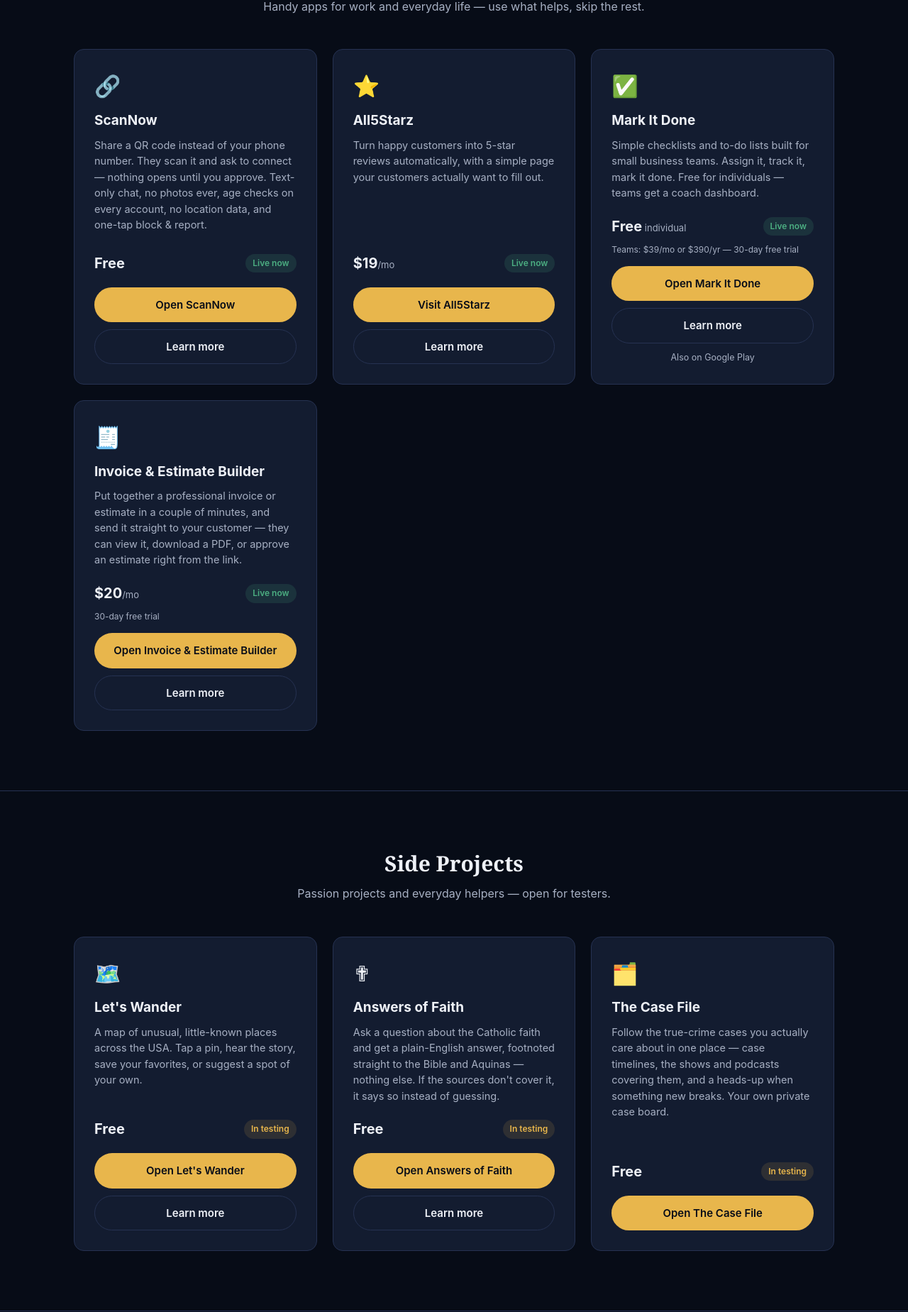
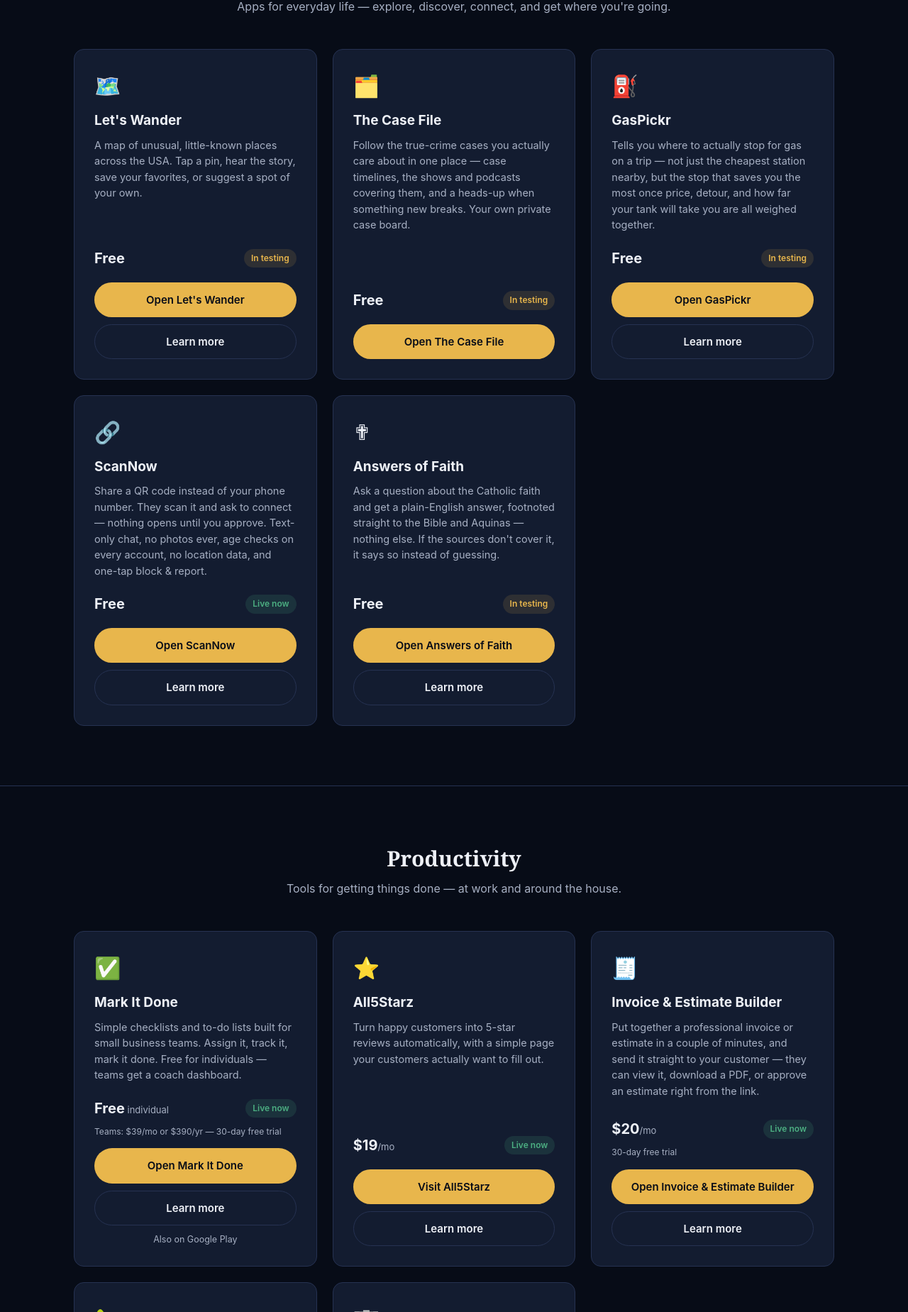
Before and after one commit to john-hankerd/40th-floor, a plain HTML site: page index.html in a window 1280 px wide. Shown: the part 671-2520 px from the top of the page at 71% size. Drawn offline with Linux system fonts and the light colour scheme.

Commit message:
Reorder hub into For You / Productivity, personal first
For You: Let's Wander, The Case File, GasPickr, ScanNow, Answers of Faith.
Productivity: Mark It Done, All5Starz, Invoice Builder, Mortgage &
Investment calculators. Rename GasPicker -> GasPickr on the hub.

Co-Authored-By: Claude Opus 4.8 <noreply@anthropic.com>

```diff
--- a/index.html
+++ b/index.html
@@ -50,8 +50,8 @@
   <div class="wrap header-inner">
     <a href="#" class="logo">40<span>th</span> Floor</a>
     <nav class="main-nav">
-      <a href="#apps">Apps</a>
-      <a href="#tools">Free Tools</a>
+      <a href="#apps">For You</a>
+      <a href="#tools">Productivity</a>
       <a href="#about">How it works</a>
       <a href="#contact">Contact</a>
     </nav>
@@ -71,10 +71,51 @@
 
 <section class="apps" id="apps">
   <div class="wrap">
-    <h2>The Apps</h2>
-    <p class="section-sub">Handy apps for work and everyday life — use what helps, skip the rest.</p>
+    <h2>For You</h2>
+    <p class="section-sub">Apps for everyday life — explore, discover, connect, and get where you're going.</p>
 
     <div class="app-grid">
+
+      <article class="app-card">
+        <div class="app-icon">🗺️</div>
+        <h3>Let's Wander</h3>
+        <p class="app-desc">A map of unusual, little-known places across the USA. Tap a pin, hear the story, save your favorites, or suggest a spot of your own.</p>
+        <div class="app-meta">
+          <span class="app-price">Free</span>
+          <span class="app-status status-testing">In testing</span>
+        </div>
+        <div class="app-actions">
+          <a class="btn btn-primary app-cta" href="/letswander/">Open Let's Wander</a>
+          <a class="btn btn-outline app-cta" href="/apps/letswander/">Learn more</a>
+        </div>
+      </article>
+
+      <article class="app-card">
+        <div class="app-icon">🗂️</div>
+        <h3>The Case File</h3>
+        <p class="app-desc">Follow the true-crime cases you actually care about in one place — case timelines, the shows and podcasts covering them, and a heads-up when something new breaks. Your own private case board.</p>
+        <div class="app-meta">
+          <span class="app-price">Free</span>
+          <span class="app-status status-testing">In testing</span>
+        </div>
+        <div class="app-actions">
+          <a class="btn btn-primary app-cta" href="/casefile/">Open The Case File</a>
+        </div>
+      </article>
+
+      <article class="app-card">
+        <div class="app-icon">⛽</div>
+        <h3>GasPickr</h3>
+        <p class="app-desc">Tells you where to actually stop for gas on a trip — not just the cheapest station nearby, but the stop that saves you the most once price, detour, and how far your tank will take you are all weighed together.</p>
+        <div class="app-meta">
+          <span class="app-price">Free</span>
+          <span class="app-status status-testing">In testing</span>
+        </div>
+        <div class="app-actions">
+          <a class="btn btn-primary app-cta" href="/gaspicker/">Open GasPickr</a>
+          <a class="btn btn-outline app-cta" href="/apps/gaspicker/">Learn more</a>
+        </div>
+      </article>
 
       <article class="app-card">
         <div class="app-icon">🔗</div>
@@ -91,18 +132,29 @@
       </article>
 
       <article class="app-card">
-        <div class="app-icon">⭐</div>
-        <h3>All5Starz</h3>
-        <p class="app-desc">Turn happy customers into 5-star reviews automatically, with a simple page your customers actually want to fill out.</p>
+        <div class="app-icon">&#10015;</div>
+        <h3>Answers of Faith</h3>
+        <p class="app-desc">Ask a question about the Catholic faith and get a plain-English answer, footnoted straight to the Bible and Aquinas &mdash; nothing else. If the sources don't cover it, it says so instead of guessing.</p>
         <div class="app-meta">
-          <span class="app-price">$19<span>/mo</span></span>
-          <span class="app-status status-live">Live now</span>
+          <span class="app-price">Free</span>
+          <span class="app-status status-testing">In testing</span>
         </div>
         <div class="app-actions">
-          <a class="btn btn-primary app-cta" href="https://all5starz.com" target="_blank" rel="noopener">Visit All5Starz</a>
-          <a class="btn btn-outline app-cta" href="https://all5starz.com" target="_blank" rel="noopener">Learn more</a>
+          <a class="btn btn-primary app-cta" href="/answersoffaith/">Open Answers of Faith</a>
+          <a class="btn btn-outline app-cta" href="/apps/answersoffaith/">Learn more</a>
         </div>
       </article>
+
+    </div>
+  </div>
+</section>
+
+<section class="apps" id="tools">
+  <div class="wrap">
+    <h2>Productivity</h2>
+    <p class="section-sub">Tools for getting things done — at work and around the house.</p>
+
+    <div class="app-grid">
 
       <article class="app-card">
         <div class="app-icon">✅</div>
@@ -121,6 +173,20 @@
       </article>
 
       <article class="app-card">
+        <div class="app-icon">⭐</div>
+        <h3>All5Starz</h3>
+        <p class="app-desc">Turn happy customers into 5-star reviews automatically, with a simple page your customers actually want to fill out.</p>
+        <div class="app-meta">
+          <span class="app-price">$19<span>/mo</span></span>
+          <span class="app-status status-live">Live now</span>
+        </div>
+        <div class="app-actions">
+          <a class="btn btn-primary app-cta" href="https://all5starz.com" target="_blank" rel="noopener">Visit All5Starz</a>
+          <a class="btn btn-outline app-cta" href="https://all5starz.com" target="_blank" rel="noopener">Learn more</a>
+        </div>
+      </article>
+
+      <article class="app-card">
         <div class="app-icon">🧾</div>
         <h3>Invoice &amp; Estimate Builder</h3>
         <p class="app-desc">Put together a professional invoice or estimate in a couple of minutes, and send it straight to your customer — they can view it, download a PDF, or approve an estimate right from the link.</p>
@@ -135,69 +201,6 @@
         </div>
       </article>
 
-    </div>
-  </div>
-</section>
-
-<section class="apps" id="letswander">
-  <div class="wrap">
-    <h2>Side Projects</h2>
-    <p class="section-sub">Passion projects and everyday helpers &mdash; open for testers.</p>
-
-    <div class="app-grid">
-
-      <article class="app-card">
-        <div class="app-icon">🗺️</div>
-        <h3>Let's Wander</h3>
-        <p class="app-desc">A map of unusual, little-known places across the USA. Tap a pin, hear the story, save your favorites, or suggest a spot of your own.</p>
-        <div class="app-meta">
-          <span class="app-price">Free</span>
-          <span class="app-status status-testing">In testing</span>
-        </div>
-        <div class="app-actions">
-          <a class="btn btn-primary app-cta" href="/letswander/">Open Let's Wander</a>
-          <a class="btn btn-outline app-cta" href="/apps/letswander/">Learn more</a>
-        </div>
-      </article>
-
-      <article class="app-card">
-        <div class="app-icon">&#10015;</div>
-        <h3>Answers of Faith</h3>
-        <p class="app-desc">Ask a question about the Catholic faith and get a plain-English answer, footnoted straight to the Bible and Aquinas &mdash; nothing else. If the sources don't cover it, it says so instead of guessing.</p>
-        <div class="app-meta">
-          <span class="app-price">Free</span>
-          <span class="app-status status-testing">In testing</span>
-        </div>
-        <div class="app-actions">
-          <a class="btn btn-primary app-cta" href="/answersoffaith/">Open Answers of Faith</a>
-          <a class="btn btn-outline app-cta" href="/apps/answersoffaith/">Learn more</a>
-        </div>
-      </article>
-
-      <article class="app-card">
-        <div class="app-icon">🗂️</div>
-        <h3>The Case File</h3>
-        <p class="app-desc">Follow the true-crime cases you actually care about in one place — case timelines, the shows and podcasts covering them, and a heads-up when something new breaks. Your own private case board.</p>
-        <div class="app-meta">
-          <span class="app-price">Free</span>
-          <span class="app-status status-testing">In testing</span>
-        </div>
-        <div class="app-actions">
-          <a class="btn btn-primary app-cta" href="/casefile/">Open The Case File</a>
-        </div>
-      </article>
-
-    </div>
-  </div>
-</section>
-
-<section class="apps" id="tools">
-  <div class="wrap">
-    <h2>Free Tools</h2>
-    <p class="section-sub">No account needed &mdash; just answer a few questions.</p>
-
-    <div class="app-grid">
-
       <article class="app-card">
         <div class="app-icon">🏡</div>
         <h3>Mortgage Calculator</h3>
@@ -208,20 +211,6 @@
         </div>
         <div class="app-actions">
           <a class="btn btn-primary app-cta" href="/mortgage-calculator/">Open Calculator</a>
-        </div>
-      </article>
-
-      <article class="app-card">
-        <div class="app-icon">⛽</div>
-        <h3>GasPicker</h3>
-        <p class="app-desc">Tells you where to actually stop for gas on a trip — not just the cheapest station nearby, but the stop that saves you the most once price, detour, and how far your tank will take you are all weighed together.</p>
-        <div class="app-meta">
-          <span class="app-price">Free</span>
-          <span class="app-status status-testing">In testing</span>
-        </div>
-        <div class="app-actions">
-          <a class="btn btn-primary app-cta" href="/gaspicker/">Open GasPicker</a>
-          <a class="btn btn-outline app-cta" href="/apps/gaspicker/">Learn more</a>
         </div>
       </article>
 
```
